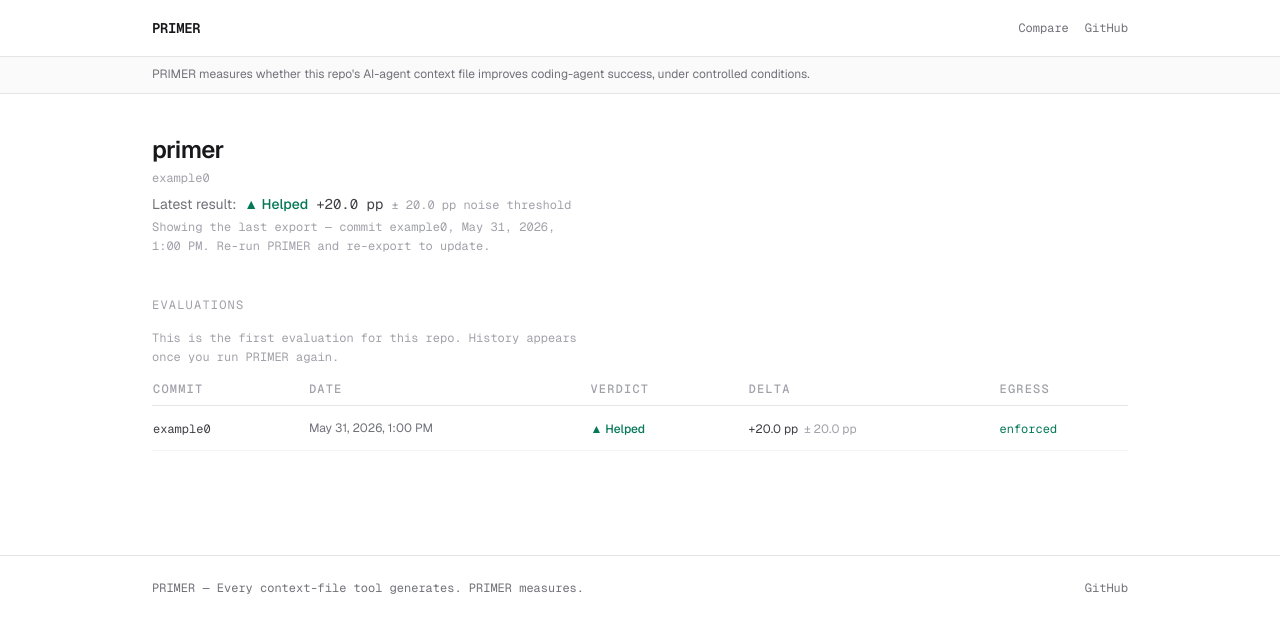
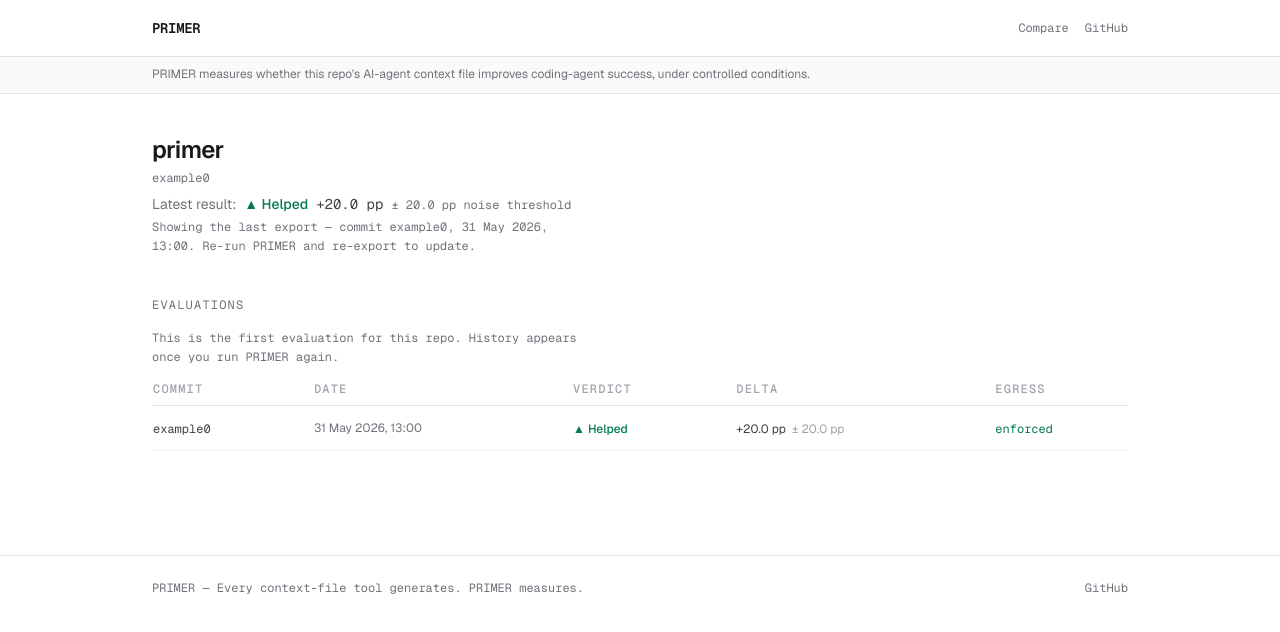
Before and after one commit to kanwa2006/primer, a Next.js app in the folder dashboard/: page / in a window 1280 px wide. Shown: the top 632 px of the page. Built offline with nearby package versions, Linux system fonts and the light colour scheme.

Commit message:
fix: resolve V3 release blockers

```diff
--- a/dashboard/app/compare/page.tsx
+++ b/dashboard/app/compare/page.tsx
@@ -116,7 +116,7 @@ function EvalPickerFetch({
 
 function Spinner() {
   return (
-    <div className="text-zinc-400 text-xs font-mono py-8 text-center animate-pulse">
+    <div className="text-zinc-500 text-xs font-mono py-8 text-center animate-pulse">
       Loading…
     </div>
   );
@@ -136,7 +136,7 @@ export default function ComparePage() {
         </div>
         <Suspense
           fallback={
-            <div className="text-zinc-400 text-xs font-mono py-8 text-center animate-pulse">
+            <div className="text-zinc-500 text-xs font-mono py-8 text-center animate-pulse">
               Loading…
             </div>
           }
--- a/dashboard/components/EmptyState.tsx
+++ b/dashboard/components/EmptyState.tsx
@@ -40,7 +40,7 @@ export function EmptyState() {
         to measure whether your context file helps.
       </p>
 
-      <div className="text-xs font-mono text-zinc-400 tracking-widest uppercase">
+      <div className="text-xs font-mono text-zinc-500 tracking-widest uppercase">
         PRIMER — a measurement harness
       </div>
     </motion.div>
--- a/dashboard/components/EvaluationDetail.tsx
+++ b/dashboard/components/EvaluationDetail.tsx
@@ -17,6 +17,9 @@ interface Props {
 export function EvaluationDetail({ data, prevId }: Props) {
   return (
     <div className="flex flex-col gap-8">
+      <h1 className="sr-only">
+        {data.repo.name} — Evaluation #{data.id}
+      </h1>
       <div className="flex items-center justify-between">
         <Link
           href="/"
--- a/dashboard/components/EvaluationPicker.tsx
+++ b/dashboard/components/EvaluationPicker.tsx
@@ -60,7 +60,7 @@ export function EvaluationPicker({ evaluations, a, b }: Props) {
         />
       </div>
       {(a !== null || b !== null) && (
-        <p className="text-xs font-mono text-zinc-400">
+        <p className="text-xs font-mono text-zinc-500">
           {a === null || b === null
             ? "Select both evaluations to view the comparison."
             : null}
@@ -113,7 +113,7 @@ function PickerSelect({
         })}
       </select>
       {anyDisabled && (
-        <p className="text-[11px] font-mono text-zinc-400 leading-relaxed">
+        <p className="text-[11px] font-mono text-zinc-500 leading-relaxed">
           Disabled evaluations use a different provider or model than the other selection.
           PRIMER refuses cross-model comparisons, so they cannot be compared here.
         </p>
--- a/dashboard/components/MetricsGrid.tsx
+++ b/dashboard/components/MetricsGrid.tsx
@@ -58,9 +58,9 @@ export function MetricsGrid({ data }: MetricsGridProps) {
   return (
     <div>
       {/* Section header */}
-      <div className="text-zinc-500 text-xs font-mono uppercase tracking-widest mb-3">
+      <h2 className="text-zinc-500 text-xs font-mono uppercase tracking-widest mb-3">
         Metrics
-      </div>
+      </h2>
 
       {/* Success rates */}
       <div className="border-t border-zinc-200 grid grid-cols-2 md:grid-cols-4 divide-x divide-zinc-200">
--- a/dashboard/components/RepositoryOverview.tsx
+++ b/dashboard/components/RepositoryOverview.tsx
@@ -54,7 +54,7 @@ export function RepositoryOverview({ data }: { data: RepositoryData }) {
           )}
         </div>
 
-        <div className="mt-1 text-xs font-mono text-zinc-400">
+        <div className="mt-1 text-xs font-mono text-zinc-500">
           {shortenCommit(data.repo.latest_commit)}
         </div>
 
@@ -70,13 +70,13 @@ export function RepositoryOverview({ data }: { data: RepositoryData }) {
                   <span className="text-zinc-700 font-mono text-sm">
                     {formatDelta(latestEval.success_delta)}
                   </span>
-                  <span className="text-zinc-400 font-mono text-xs">
+                  <span className="text-zinc-500 font-mono text-xs">
                     ± {(latestEval.noise_threshold * 100).toFixed(1)} pp noise threshold
                   </span>
                 </>
               )}
             </div>
-            <p className="mt-1 text-xs font-mono text-zinc-400 leading-relaxed max-w-[60ch]">
+            <p className="mt-1 text-xs font-mono text-zinc-500 leading-relaxed max-w-[60ch]">
               Showing the last export — commit {shortenCommit(latestEval.repo_commit)}, {formatDate(latestEval.created_at)}. Re-run PRIMER and re-export to update.
             </p>
           </>
@@ -85,11 +85,11 @@ export function RepositoryOverview({ data }: { data: RepositoryData }) {
 
       {/* Evaluation ledger */}
       <div>
-        <h2 className="text-xs font-mono uppercase tracking-widest text-zinc-400 mb-4">
+        <h2 className="text-xs font-mono uppercase tracking-widest text-zinc-500 mb-4">
           Evaluations
         </h2>
         {data.evaluation_count === 1 ? (
-          <p className="text-xs font-mono text-zinc-400 mb-3 max-w-[60ch] leading-relaxed">
+          <p className="text-xs font-mono text-zinc-500 mb-3 max-w-[60ch] leading-relaxed">
             This is the first evaluation for this repo. History appears once you run PRIMER again.
           </p>
         ) : (
--- a/dashboard/components/TaskFlipTable.tsx
+++ b/dashboard/components/TaskFlipTable.tsx
@@ -143,9 +143,9 @@ export function TaskFlipTable({ tasks }: TaskFlipTableProps) {
 
   return (
     <div>
-      <div className="text-zinc-500 text-xs font-mono uppercase tracking-widest mb-3">
+      <h2 className="text-zinc-500 text-xs font-mono uppercase tracking-widest mb-3">
         Per-task flips
-      </div>
+      </h2>
 
       <FlipStackedBar counts={counts} total={tasks.length} />
 
--- a/dashboard/components/TrustArchitecture.tsx
+++ b/dashboard/components/TrustArchitecture.tsx
@@ -26,7 +26,7 @@ function Field({
 }) {
   return (
     <div className="flex flex-col gap-0.5">
-      <span className="text-zinc-400 text-[10px] font-mono uppercase tracking-widest leading-none">
+      <span className="text-zinc-500 text-[10px] font-mono uppercase tracking-widest leading-none">
         {label}
       </span>
       <span className={`text-xs font-mono break-all ${className}`}>{value}</span>
@@ -98,7 +98,7 @@ export function TrustArchitecture({ data }: { data: DashboardData }) {
 
           {/* Isolation + egress (highlighted) */}
           <div className="flex flex-col gap-0.5">
-            <span className="text-zinc-400 text-[10px] font-mono uppercase tracking-widest leading-none">
+            <span className="text-zinc-500 text-[10px] font-mono uppercase tracking-widest leading-none">
               Isolation
             </span>
             <span className="flex flex-wrap items-center gap-2 text-xs font-mono text-zinc-700">
@@ -142,7 +142,7 @@ export function TrustArchitecture({ data }: { data: DashboardData }) {
           {/* PRIMER overhead — a SEPARATE line, never summed into the eval cost delta */}
           <div className="border-t border-zinc-200 pt-4 flex flex-col gap-1">
             <div className="flex flex-col gap-0.5">
-              <span className="text-zinc-400 text-[10px] font-mono uppercase tracking-widest leading-none">
+              <span className="text-zinc-500 text-[10px] font-mono uppercase tracking-widest leading-none">
                 PRIMER overhead
               </span>
               <span className="text-xs font-mono text-zinc-700">
--- a/dashboard/components/VerdictHero.tsx
+++ b/dashboard/components/VerdictHero.tsx
@@ -162,7 +162,7 @@ function ConfidenceRuler({ delta, noiseThreshold, verdict }: ConfidenceRulerProp
       </div>
 
       {/* Caption */}
-      <p className="text-[11px] font-mono text-zinc-400 leading-snug">
+      <p className="text-[11px] font-mono text-zinc-500 leading-snug">
         {caption}
       </p>
     </div>
@@ -231,7 +231,7 @@ export function VerdictHero({ data }: VerdictHeroProps) {
       )}
 
       {/* Measurement confidence footer */}
-      <p className="text-[11px] font-mono text-zinc-400">
+      <p className="text-[11px] font-mono text-zinc-500">
         {verdict !== "refused"
           ? `n=${n_tasks} tasks · ${runs_per_config} runs/config · σ=±${(success_stddev * 100).toFixed(3)} pp`
           : `n=${n_tasks} tasks · ${runs_per_config} runs/config`}
--- a/dashboard/lib/format.ts
+++ b/dashboard/lib/format.ts
@@ -101,7 +101,7 @@ export function shortenCommit(sha: string): string {
 
 export function formatDate(iso: string): string {
   try {
-    return new Date(iso).toLocaleString(undefined, {
+    return new Date(iso).toLocaleString("en-GB", {
       dateStyle: "medium",
       timeStyle: "short",
     });
```
Also changed, not shown: 1 other file (tests, documents, lock files or other folders).
